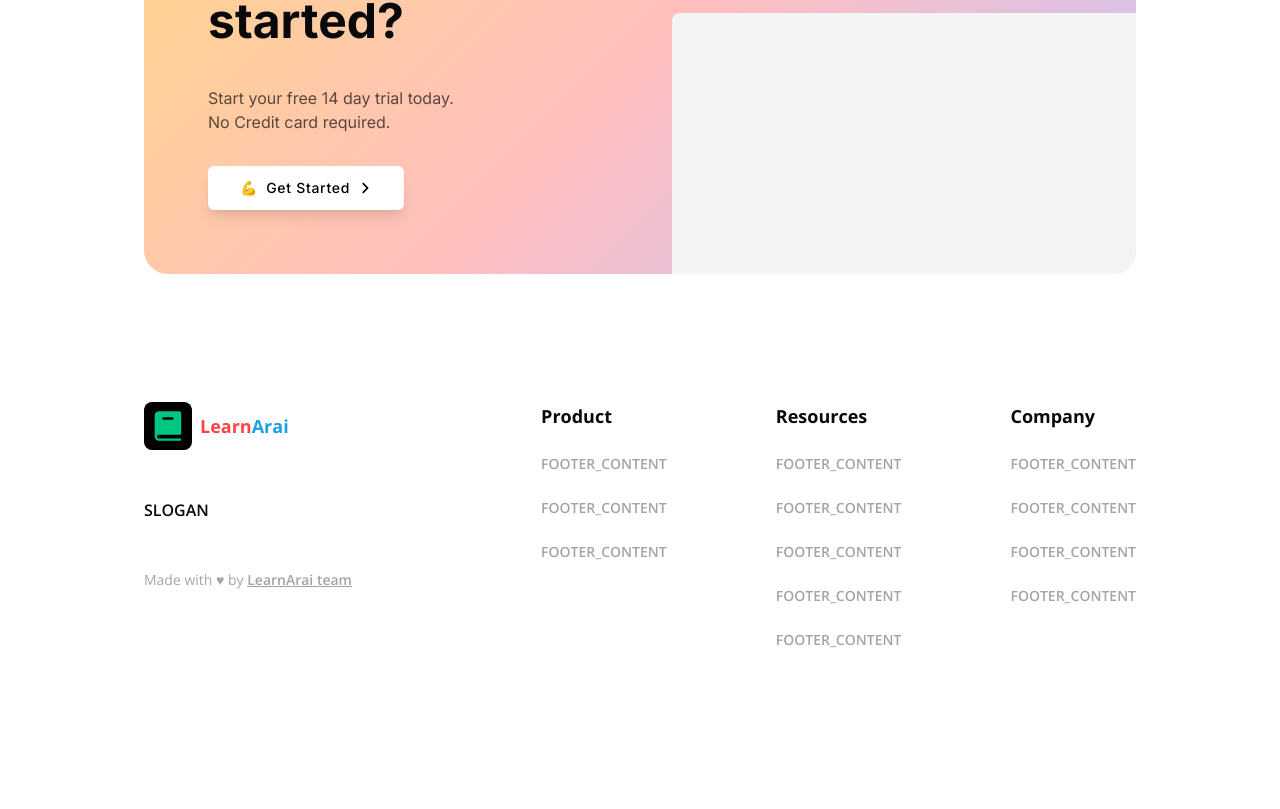
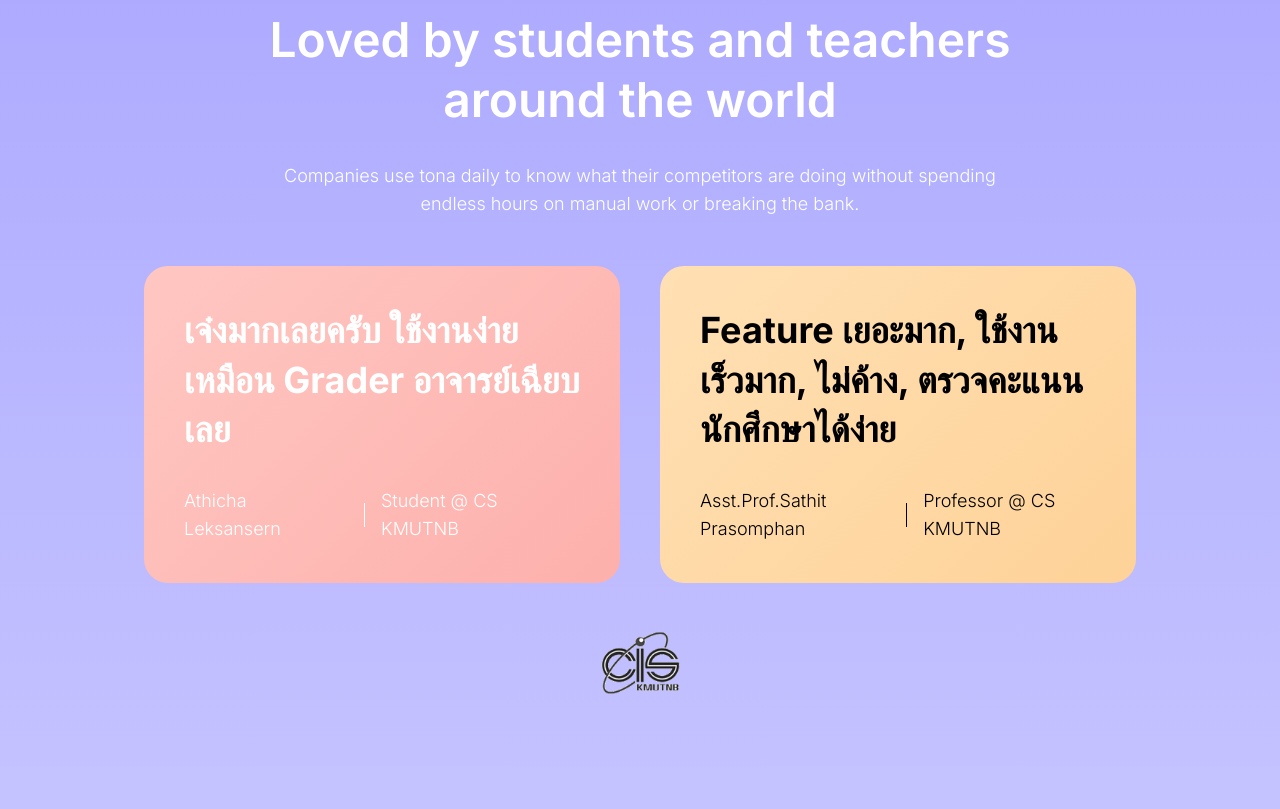
Before and after one commit to learn-arai/learn-arai, a Next.js app in the folder learn-arai/: page / in a window 1280 px wide. Shown: the part 1371-2180 px from the top of the page. Before the commit the page ends 2149 px from the top, so only its background shows below. Built offline with nearby package versions, Linux system fonts and the light colour scheme.

Commit message:
Added testimonial section

```diff
--- a/learn-arai/app/page.tsx
+++ b/learn-arai/app/page.tsx
@@ -7,6 +7,7 @@ import Client from '@/components/module/landing/client';
 import GettingStarted from '@/components/module/landing/getting-started';
 import Hero from '@/components/module/landing/hero';
 import LandingNavbar from '@/components/module/landing/landing-navbar';
+import Testimonial from '@/components/module/landing/testimonial';
 import Footer from '@/components/ui/footer/footer';
 
 export default function Home() {
@@ -17,9 +18,10 @@ export default function Home() {
             <LandingNavbar />
             <Hero />
             <Client />
-            <p>welcome : {user?.email}</p>
+            <Testimonial />
             <GettingStarted />
 
+            <p>welcome : {user?.email}</p>
             <Footer />
         </>
     );
--- /dev/null
+++ b/learn-arai/components/module/landing/testimonial.tsx
@@ -0,0 +1,71 @@
+import Image from 'next/image';
+
+import { cn } from '@/lib/utils';
+
+import { inter } from '@/components/ui/fonts';
+import { Separator } from '@/components/ui/separator';
+
+import CISLogo from '@/public/landing/cis_logo.png';
+
+export default function Testimonial() {
+    return (
+        <>
+            <section
+                className={cn(
+                    'bg-[linear-gradient(#aba8ff,#c5c3ff)] px-36 py-32 mb-28 mt-12',
+                    inter.className
+                )}
+            >
+                <h2 className="text-white text-5xl text-center font-semibold leading-tight">
+                    Loved by students and teachers <br />
+                    around the world
+                </h2>
+
+                <p className="text-white text-center text-lg font-light max-w-[65ch] mx-auto pt-8">
+                    Companies use tona daily to know what their competitors are
+                    doing without spending endless hours on manual work or
+                    breaking the bank.
+                </p>
+
+                <div className="grid grid-cols-2 gap-10 pt-12">
+                    <div className="bg-[linear-gradient(135deg,#ffc7c2,#fdb0ac)] p-10 rounded-3xl text-white flex flex-col justify-between">
+                        <p className="font-bold text-4xl leading-snug">
+                            เจ๋งมากเลยครับ ใช้งานง่าย เหมือน Grader
+                            อาจารย์เฉียบเลย
+                        </p>
+                        <div className="text-lg font-light flex items-center gap-4 pt-8">
+                            <span>Athicha Leksansern</span>
+                            <Separator
+                                orientation="vertical"
+                                className="h-6 bg-white"
+                            />
+                            <span>Student @ CS KMUTNB</span>
+                        </div>
+                    </div>
+                    <div className="bg-[linear-gradient(135deg,#ffe0b4,#fed298)] p-10 rounded-3xl text-black flex flex-col justify-between">
+                        <p className="font-bold text-4xl leading-snug">
+                            Feature เยอะมาก, ใช้งานเร็วมาก, ไม่ค้าง,
+                            ตรวจคะแนนนักศึกษาได้ง่าย
+                        </p>
+                        <div className="text-lg font-light flex items-center gap-4 pt-8">
+                            <span>Asst.Prof.Sathit Prasomphan</span>
+                            <Separator
+                                orientation="vertical"
+                                className="h-6 bg-black"
+                            />
+                            <span>Professor @ CS KMUTNB</span>
+                        </div>
+                    </div>
+                </div>
+
+                <div className="flex justify-center pt-12">
+                    <Image
+                        src={CISLogo}
+                        alt="CIS Logo"
+                        className="grayscale w-20"
+                    />
+                </div>
+            </section>
+        </>
+    );
+}
--- /dev/null
+++ b/learn-arai/components/ui/separator.tsx
@@ -0,0 +1,34 @@
+'use client';
+
+import * as React from 'react';
+
+import * as SeparatorPrimitive from '@radix-ui/react-separator';
+
+import { cn } from '@/lib/utils';
+
+const Separator = React.forwardRef<
+    React.ElementRef<typeof SeparatorPrimitive.Root>,
+    React.ComponentPropsWithoutRef<typeof SeparatorPrimitive.Root>
+>(
+    (
+        { className, orientation = 'horizontal', decorative = true, ...props },
+        ref
+    ) => (
+        <SeparatorPrimitive.Root
+            ref={ref}
+            decorative={decorative}
+            orientation={orientation}
+            className={cn(
+                'shrink-0 bg-border',
+                orientation === 'horizontal'
+                    ? 'h-[1px] w-full'
+                    : 'h-full w-[1px]',
+                className
+            )}
+            {...props}
+        />
+    )
+);
+Separator.displayName = SeparatorPrimitive.Root.displayName;
+
+export { Separator };
--- a/learn-arai/package.json
+++ b/learn-arai/package.json
@@ -14,6 +14,7 @@
     "dependencies": {
         "@radix-ui/react-dialog": "^1.0.5",
         "@radix-ui/react-label": "^2.0.2",
+        "@radix-ui/react-separator": "^1.0.3",
         "@radix-ui/react-slot": "^1.0.2",
         "class-variance-authority": "^0.7.0",
         "clsx": "^2.1.0",
```
Also changed, not shown: 1 other file (tests, documents, lock files or other folders).
